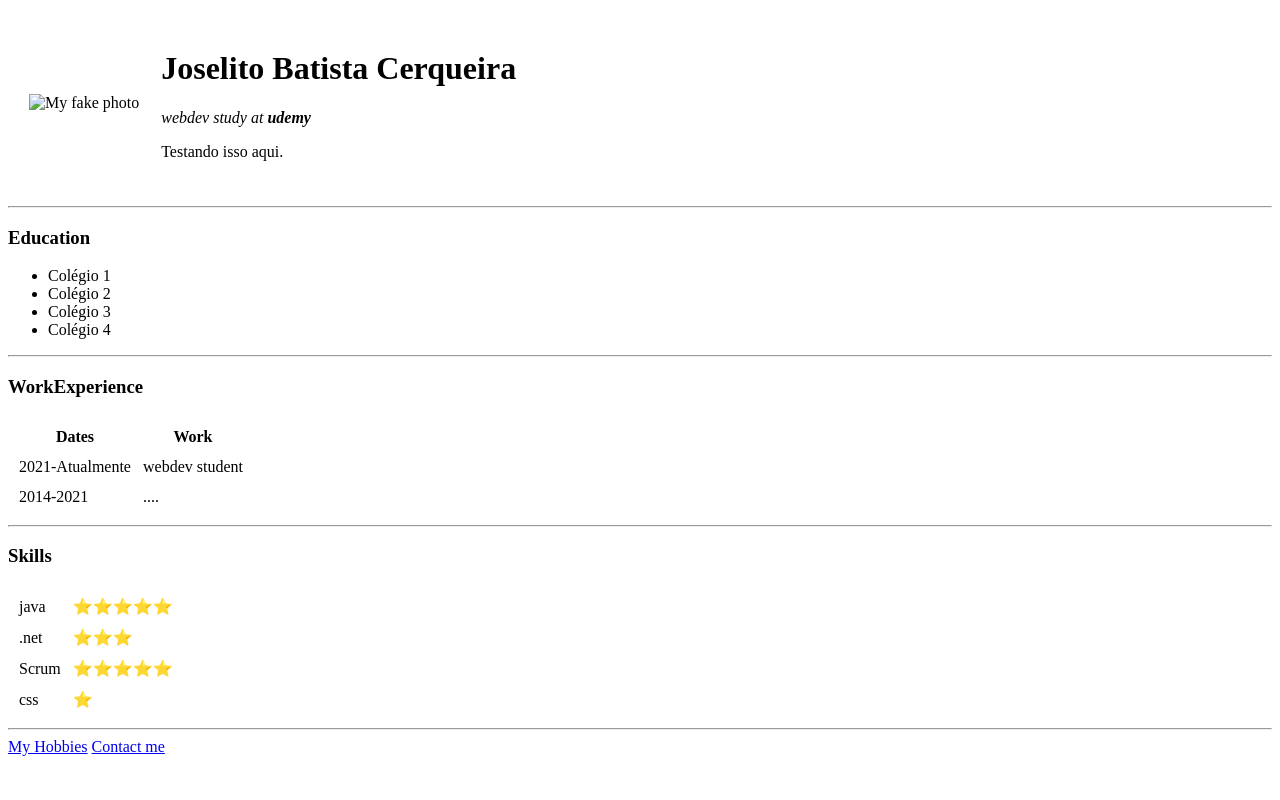
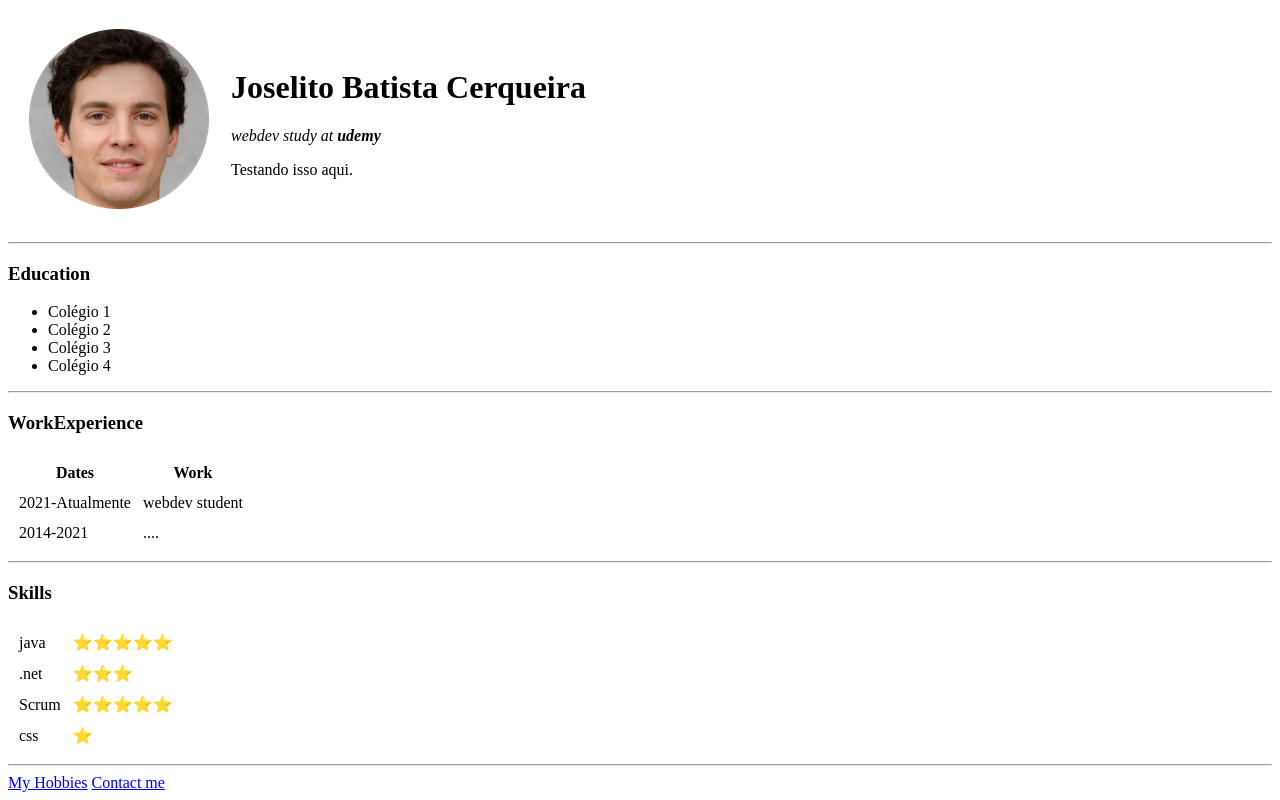
Before and after one commit to jobcerqueira/cv, a plain HTML site: page index.html in a window 1280 px wide. Drawn offline with Linux system fonts and the light colour scheme.

Commit message:
fix photo

```diff
--- a/index.html
+++ b/index.html
@@ -9,7 +9,7 @@
 <body>
   <table cellspacing="20">
     <tr>
-      <td><img src="images/fake-human-circle-img.jpg" alt="My fake photo"></td>
+      <td><img src="images/fake-human-circle-img.png" alt="My fake photo"></td>
       <td><h1>Joselito Batista Cerqueira</h1>
       <p><em>webdev study at <strong>udemy</strong></em></p>
       <p>Testando isso aqui.</p></td>
```
